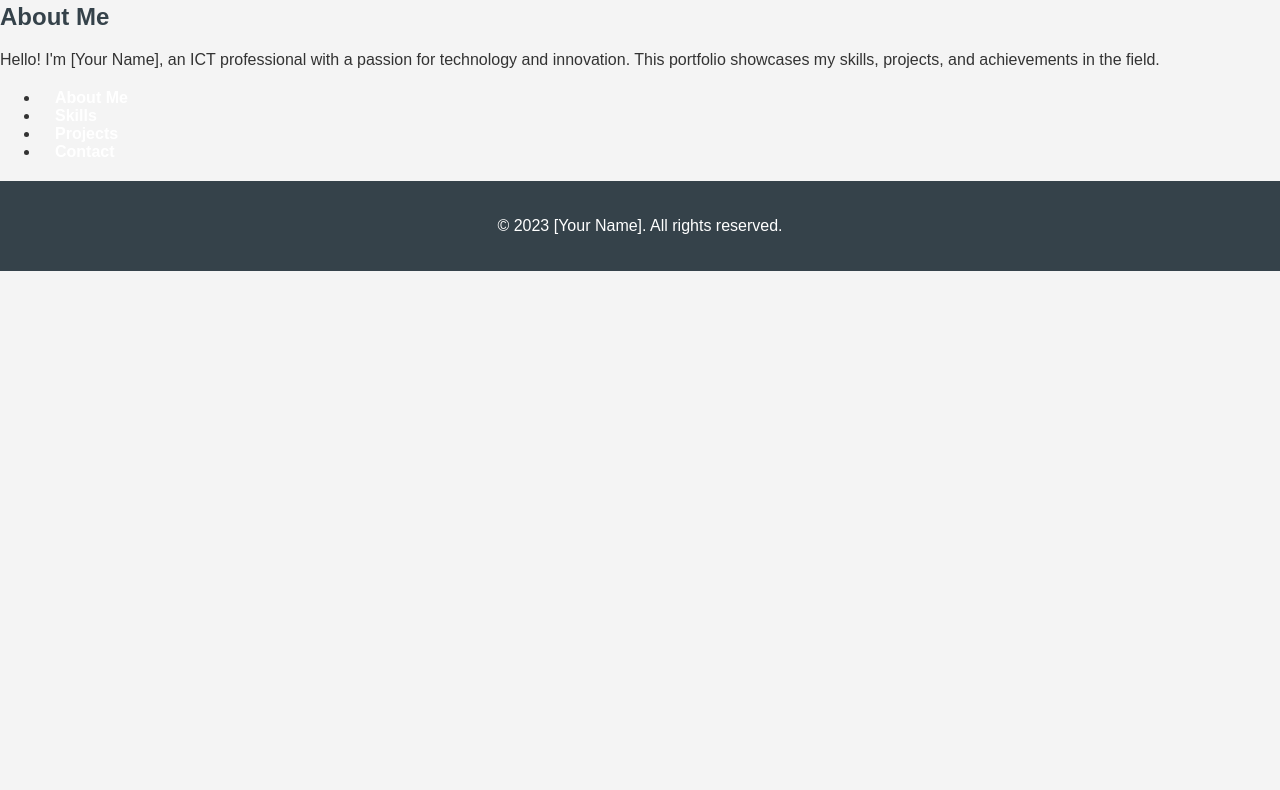
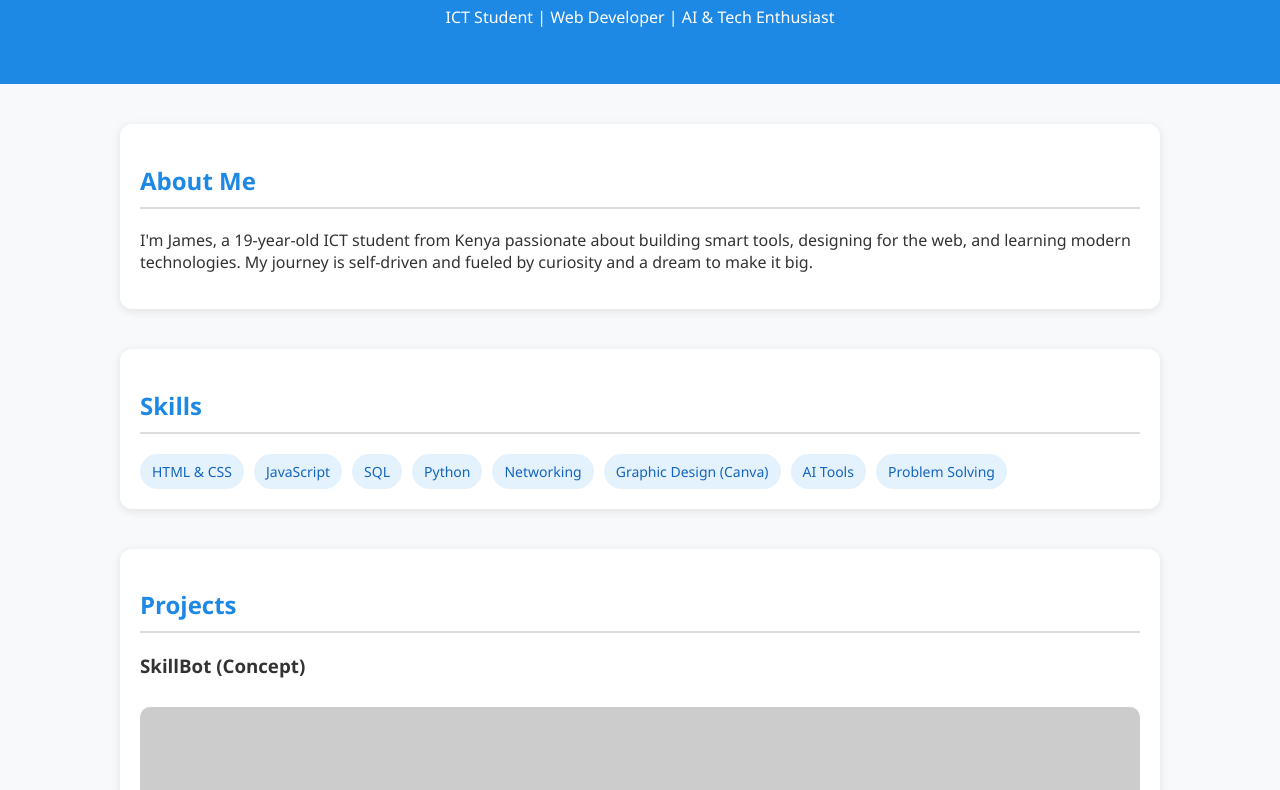
Before and after one commit to jamesmuraya/my-porotofolio, a plain HTML site: page index.html in a window 1280 px wide. Shown: the part 120-910 px from the top of the page. Before the commit the page ends 800 px from the top, so only its background shows below. Drawn offline with Linux system fonts and the light colour scheme; files that its build step writes are made by us from their sources; placeholder pictures from the web are drawn by us.

Commit message:
index.html

```diff
--- a/index.html
+++ b/index.html
@@ -1,33 +1,121 @@
 <!DOCTYPE html>
 <html lang="en">
 <head>
-  <meta charset="UTF-8" />
-  <meta name="viewport" content="width=device-width, initial-scale=1.0"/>
-  <title>My Portfolio</title>
-  <link rel="stylesheet" href="assets/css/style.css" />
+  <meta charset="UTF-8">
+  <title>My Portfolio </title>
+  <style>
+    body {
+      font-family: 'Segoe UI', sans-serif;
+      margin: 0;
+      padding: 0;
+      background: #f8f9fa;
+      color: #333;
+    }
+    header {
+      background: #1e88e5;
+      color: white;
+      padding: 40px 20px;
+      text-align: center;
+    }
+    section {
+      max-width: 1000px;
+      margin: 40px auto;
+      padding: 20px;
+      background: white;
+      border-radius: 12px;
+      box-shadow: 0 2px 10px rgba(0, 0, 0, 0.1);
+    }
+    h2 {
+      color: #1e88e5;
+      border-bottom: 2px solid #ddd;
+      padding-bottom: 10px;
+    }
+    .skills-list {
+      display: flex;
+      flex-wrap: wrap;
+      gap: 10px;
+    }
+    .skills-list span {
+      background: #e3f2fd;
+      color: #1565c0;
+      padding: 8px 12px;
+      border-radius: 20px;
+      font-size: 14px;
+    }
+    .project img {
+      width: 100%;
+      border-radius: 10px;
+      margin-top: 10px;
+    }
+    footer {
+      text-align: center;
+      padding: 20px;
+      margin-top: 40px;
+      background: #e0e0e0;
+    }
+    .contact-info {
+      font-size: 15px;
+      margin-top: 10px;
+      color: #555;
+    }
+  </style>
 </head>
 <body>
+
 <header>
-    <h1>Welcome to My Portfolio</h1>
-    <img src="assets/images/my-photo.jpg" alt="My Photo" />
+  <h1>James's Portfolio</h1>
+  <p>ICT Student | Web Developer | AI & Tech Enthusiast</p>
 </header>
-  <main>
-    <section id="introduction">
+
+<section>
   <h2>About Me</h2>
-      <p>Hello! I'm [Your Name], an ICT professional with a passion for technology and innovation. This portfolio showcases my skills, projects, and achievements in the field.</p>
+  <p>
+    I'm James, a 19-year-old ICT student from Kenya passionate about building smart tools, designing for the web, and learning modern technologies. My journey is self-driven and fueled by curiosity and a dream to make it big.
+  </p>
 </section>
-    <nav>
-      <ul>
-        <li><a href="about.html">About Me</a></li>
-        <li><a href="skills.html">Skills</a></li>
-        <li><a href="projects.html">Projects</a></li>
-        <li><a href="contact.html">Contact</a></li>
-      </ul>
-    </nav>
-  </main>
+
+<section>
+  <h2>Skills</h2>
+  <div class="skills-list">
+    <span>HTML & CSS</span>
+    <span>JavaScript</span>
+    <span>SQL</span>
+    <span>Python</span>
+    <span>Networking</span>
+    <span>Graphic Design (Canva)</span>
+    <span>AI Tools</span>
+    <span>Problem Solving</span>
+  </div>
+</section>
+
+<section>
+  <h2>Projects</h2>
+
+
+  <div class="project">
+    <h3>SkillBot (Concept)</h3>
+    <img src="https://via.placeholder.com/800x400.png?text=SkillBot+AI+Assistant" alt="SkillBot">
+    <p>
+      SkillBot is a smart assistant project designed to help learners like me build core ICT skills. It suggests study plans, resources, and will later evolve to auto-pilot mode to assist learners in real-time.
+    </p>
+    <p>
+      Tools: HTML, JavaScript (planned), AI ideas.
+    </p>
+  </div>
+
+</section>
+
+<section>
+  <h2>Contact</h2>
+  <p class="contact-info">
+    📞 Phone: +254769014540
+    📧 Email: jameswolf460@gamil.com
+  </p>
+</section>
+
 <footer>
-    <p>&copy; 2023 [Your Name]. All rights reserved.</p>
+  Made by me — chasing big dreams. Let's connect and grow together.
 </footer>
-  <script src="assets/js/script.js"></script>
+
 </body>
 </html>
```
Lines whose indentation alone changed are shown as unchanged.
